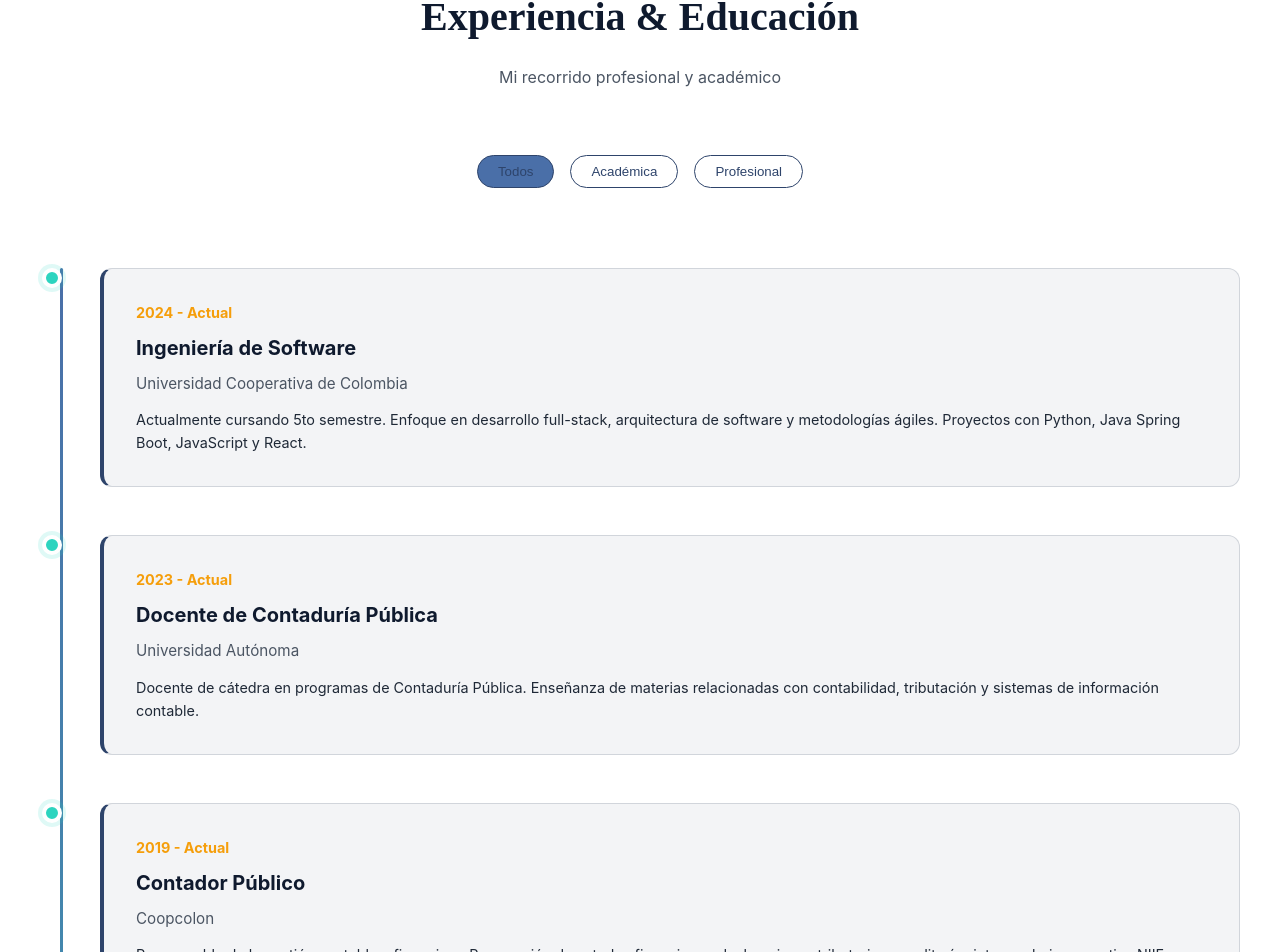
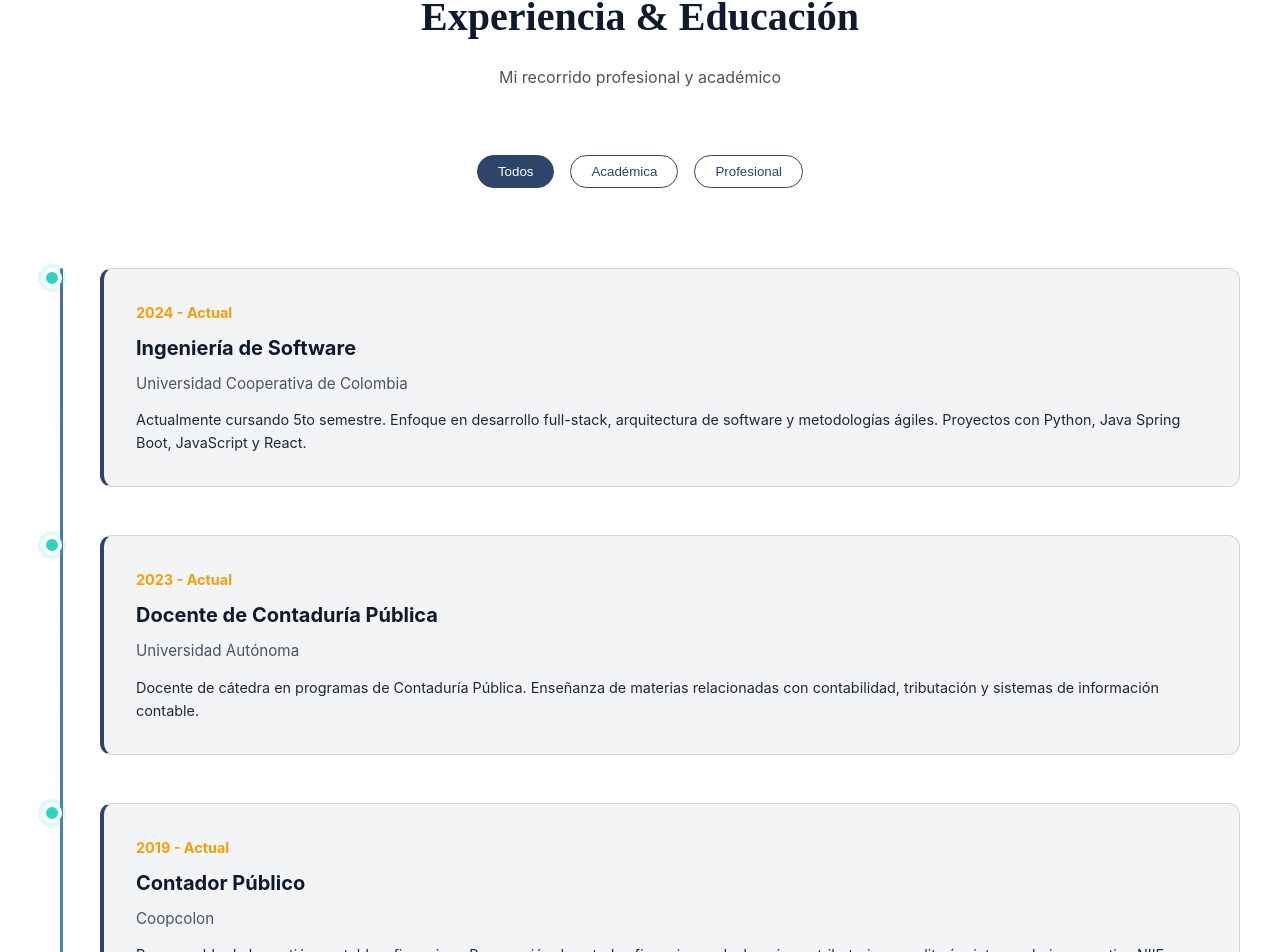
Before and after one commit to fernandorosero91/portafolio, a Next.js app: page / in a window 1280 px wide. Shown: the part 4482-5434 px from the top of the page. Built offline with nearby package versions, Linux system fonts and the light colour scheme.

Commit message:
arreglo estilo de botones de inicio

```diff
--- a/app/globals.css
+++ b/app/globals.css
@@ -907,7 +907,7 @@ html.light-mode .experience {
   padding: 0.5rem 1.25rem;
   border: 1px solid var(--primary-blue);
   background-color: transparent;
-  color: var(--primary-blue);
+  color: white;
   border-radius: 20px;
   cursor: pointer;
   transition: all 0.3s ease;
@@ -933,6 +933,11 @@ html.light-mode .filter-btn:hover {
 
 .filter-btn.active {
   background-color: var(--primary-blue);
+  color: white;
+}
+
+html.light-mode .filter-btn.active {
+  background-color: var(--primary-dark);
   color: white;
 }
 
--- a/app/layout.tsx
+++ b/app/layout.tsx
@@ -14,22 +14,24 @@ export default function RootLayout({
   children: React.ReactNode;
 }>) {
   return (
-    <html lang="es">
+    <html lang="es" suppressHydrationWarning>
       <head>
         <script
           dangerouslySetInnerHTML={{
             __html: `
               (function() {
-                const theme = localStorage.getItem('theme') || 'light';
-                if (theme === 'light') {
-                  document.documentElement.classList.add('light-mode');
-                }
+                try {
+                  const theme = localStorage.getItem('theme') || 'light';
+                  if (theme === 'light') {
+                    document.documentElement.classList.add('light-mode');
+                  }
+                } catch (e) {}
               })();
             `,
           }}
         />
       </head>
-      <body className="antialiased">
+      <body className="antialiased" suppressHydrationWarning>
         {children}
       </body>
     </html>
```
